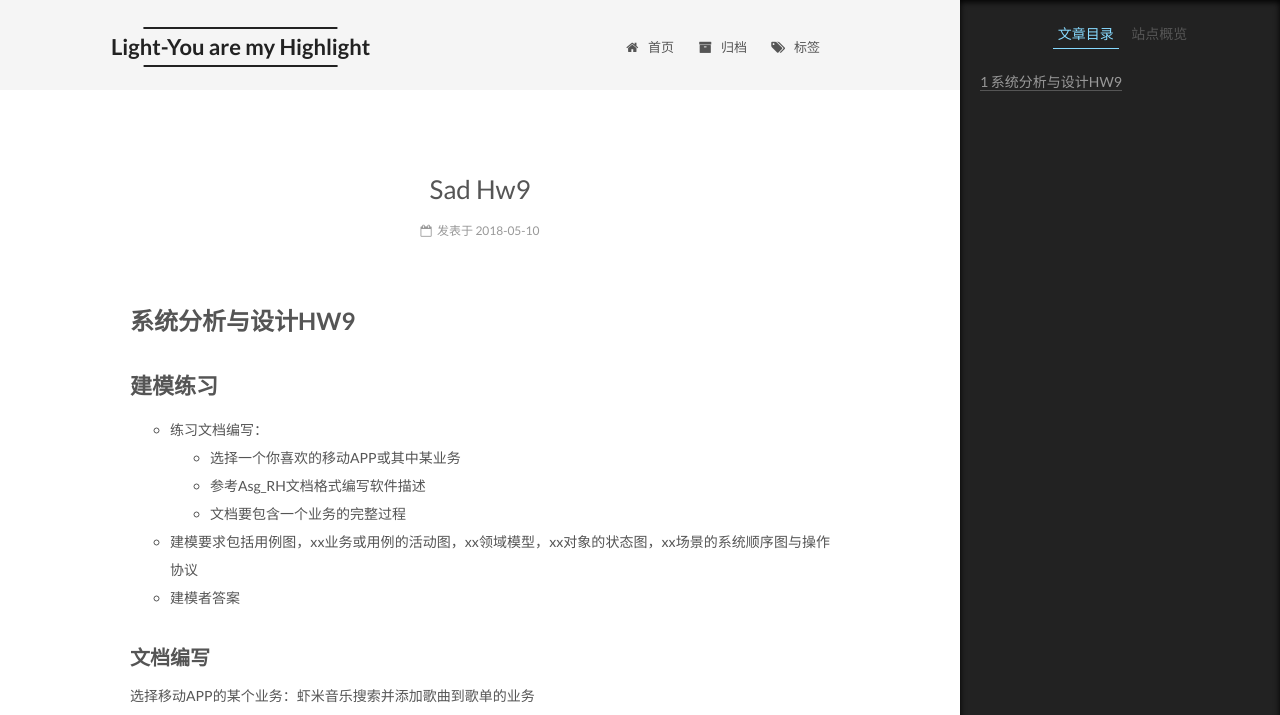
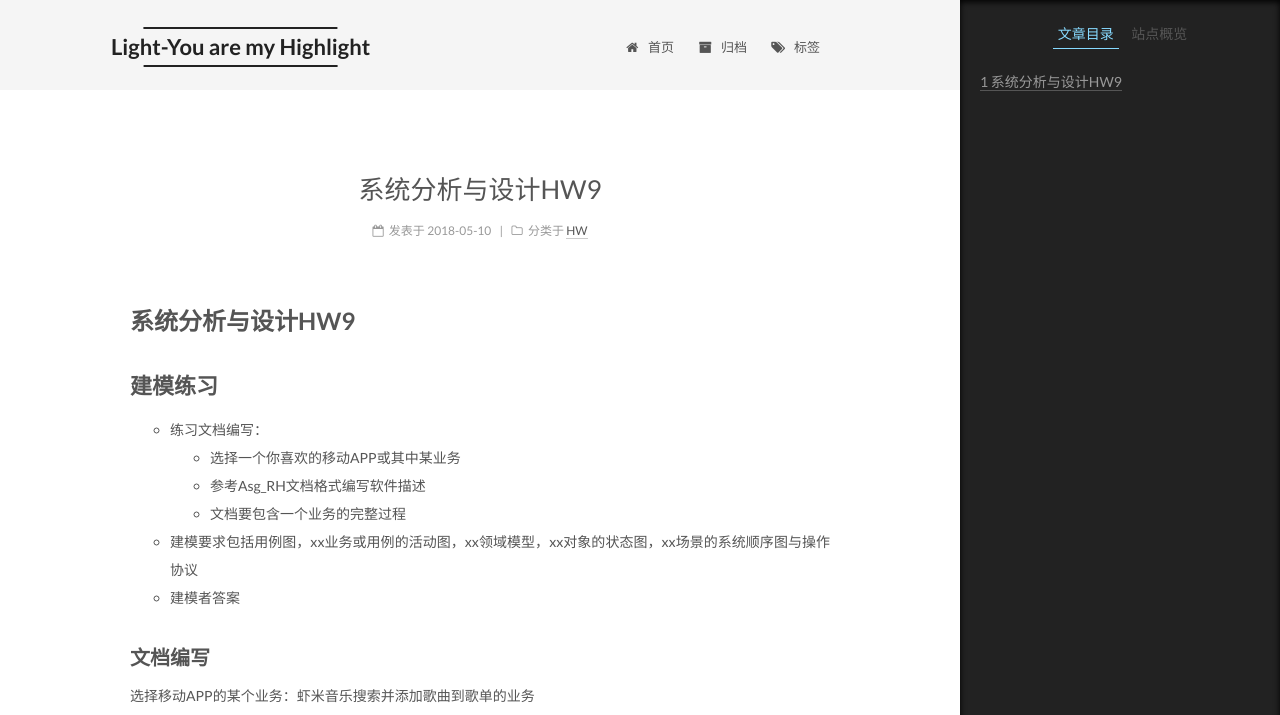
Before and after one commit to joyceyj/joyceyj.github.io, a Jekyll site: the page built from _posts/2018-05-10-SAD-HW9.md, in a window 1280 px wide and 1400 px high, cut to the strip 0-715 px from the top of the window. Built offline with Jekyll 4.4.1, drawn with Linux system fonts in a browser that asks for light colours.

Commit message:
Update 2018-05-10-SAD-HW9.md

```diff
--- a/_posts/2018-05-10-SAD-HW9.md
+++ b/_posts/2018-05-10-SAD-HW9.md
@@ -1,3 +1,9 @@
+---
+layout: post
+title: 系统分析与设计HW9
+date: 2018-05-10
+categories: HW
+---
 # 系统分析与设计HW9
 ## 建模练习
 * 练习文档编写：
```
